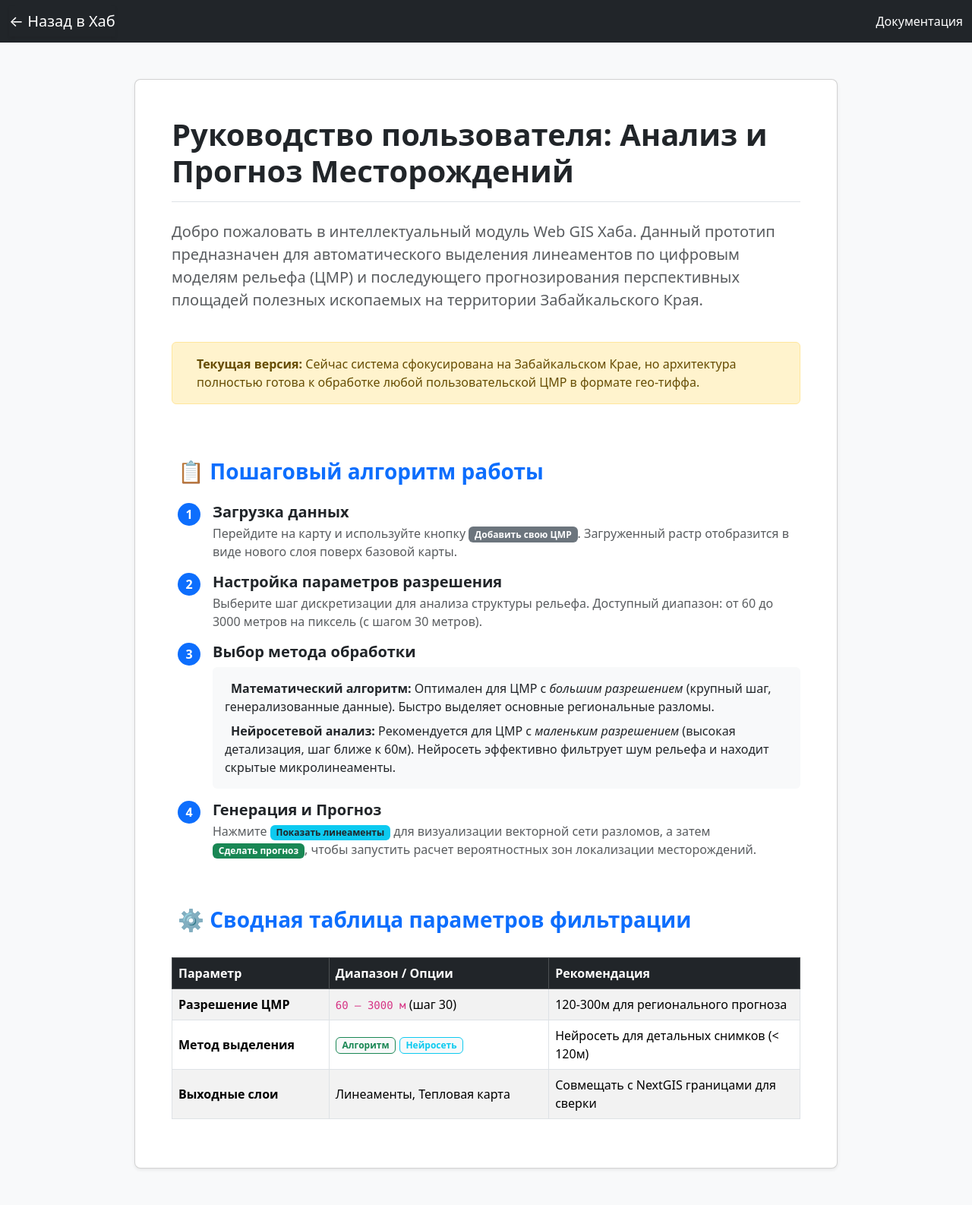
After one commit to Chectus/gisweb, a Flask app: page /docs in a window 1280 px wide. The commit adds this page. Shown: the whole page at 76% size. Run offline with Flask 3, Linux system fonts and the light colour scheme; the visitor is signed in with stand-in values (Sample User, id 1).

Commit message:
добавила docs файл

```diff
--- a/app.py
+++ b/app.py
@@ -41,6 +41,12 @@ def map_page():
         return redirect(url_for('login'))
     return render_template('map.html')
 
+@app.route('/docs')
+def docs():
+    if 'user' not in session:
+        return redirect(url_for('login'))
+    return render_template('docs.html')
+
 @app.route('/logout')
 def logout():
     session.pop('user', None)
--- /dev/null
+++ b/templates/docs.html
@@ -0,0 +1,126 @@
+<!DOCTYPE html>
+<html lang="ru">
+<head>
+    <meta charset="UTF-8">
+    <meta name="viewport" content="width=device-width, initial-scale=1.0">
+    <title>Документация — Web GIS Хаб</title>
+
+    <link href="https://cdn.jsdelivr.net/npm/bootstrap@5.3.3/dist/css/bootstrap.min.css" rel="stylesheet">
+    <link rel="stylesheet" href="https://unpkg.com/leaflet@1.9.4/dist/leaflet.css">
+</head>
+<body class="bg-light">
+
+    <nav class="navbar navbar-dark bg-dark">
+        <div class="container-fluid">
+            <a class="navbar-brand shadow-sm" href="/hub">← Назад в Хаб</a>
+            <span class="navbar-text text-white">Документация</span>
+        </div>
+    </nav>
+
+    <div class="container my-5">
+        <div class="row justify-content-center">
+            <div class="col-lg-10">
+
+                <div class="card shadow-sm p-4 p-md-5 bg-white rounded-3">
+
+                    <h1 class="display-6 fw-bold text-dark border-bottom pb-3 mb-4">
+                        <i class="bi bi-book text-primaryme-2"></i> Руководство пользователя: Анализ и Прогноз Месторождений
+                    </h1>
+
+                    <p class="lead text-muted lh-base">
+                        Добро пожаловать в интеллектуальный модуль Web GIS Хаба. Данный прототип предназначен для автоматического выделения <strong>линеаментов</strong> по цифровым моделям рельефа (ЦМР) и последующего прогнозирования перспективных площадей полезных ископаемых на территории Забайкальского Края.
+                    </p>
+
+                    <div class="alert alert-warning d-flex align-items-center my-4" role="alert">
+                        <i class="bi bi-lightbulb-fill text-warning fs-4 me-3"></i>
+                        <div>
+                            <strong>Текущая версия:</strong> Сейчас система сфокусирована на Забайкальском Крае, но архитектура полностью готова к обработке любой пользовательской ЦМР в формате гео-тиффа.
+                        </div>
+                    </div>
+
+                    <h2 class="h3 text-primary mt-5 mb-4 fw-semibold">
+                        <i class="bi bi-clist-check me-2"></i> 📋 Пошаговый алгоритм работы
+                    </h2>
+
+                    <div class="ps-2">
+                        <div class="d-flex mb-3">
+                            <span class="badge bg-primary fs-6 me-3 d-flex align-items-center justify-content-center" style="width: 30px; height: 30px; border-radius: 50%;">1</span>
+                            <div>
+                                <h5 class="fw-bold mb-1">Загрузка данных</h5>
+                                <p class="text-muted mb-0">Перейдите на карту и используйте кнопку <span class="badge bg-secondary">Добавить свою ЦМР</span>. Загруженный растр отобразится в виде нового слоя поверх базовой карты.</p>
+                            </div>
+                        </div>
+
+                        <div class="d-flex mb-3">
+                            <span class="badge bg-primary fs-6 me-3 d-flex align-items-center justify-content-center" style="width: 30px; height: 30px; border-radius: 50%;">2</span>
+                            <div>
+                                <h5 class="fw-bold mb-1">Настройка параметров разрешения</h5>
+                                <p class="text-muted mb-0">Выберите шаг дискретизации для анализа структуры рельефа. Доступный диапазон: от 60 до 3000 метров на пиксель (с шагом 30 метров).</p>
+                            </div>
+                        </div>
+
+                        <div class="d-flex mb-3">
+                            <span class="badge bg-primary fs-6 me-3 d-flex align-items-center justify-content-center" style="width: 30px; height: 30px; border-radius: 50%;">3</span>
+                            <div>
+                                <h5 class="fw-bold mb-1">Выбор метода обработки</h5>
+                                <div class="card bg-light border-0 p-3 mt-2">
+                                    <ul class="list-unstyled mb-0">
+                                        <li class="mb-2"><i class="bi bi-cpu text-success me-2"></i><strong>Математический алгоритм:</strong> Оптимален для ЦМР с <em>большим разрешением</em> (крупный шаг, генерализованные данные). Быстро выделяет основные региональные разломы.</li>
+                                        <li><i class="bi bi-diagram-3 text-info me-2"></i><strong>Нейросетевой анализ:</strong> Рекомендуется для ЦМР с <em>маленьким разрешением</em> (высокая детализация, шаг ближе к 60м). Нейросеть эффективно фильтрует шум рельефа и находит скрытые микролинеаменты.</li>
+                                    </ul>
+                                </div>
+                            </div>
+                        </div>
+
+                        <div class="d-flex mb-3">
+                            <span class="badge bg-primary fs-6 me-3 d-flex align-items-center justify-content-center" style="width: 30px; height: 30px; border-radius: 50%;">4</span>
+                            <div>
+                                <h5 class="fw-bold mb-1">Генерация и Прогноз</h5>
+                                <p class="text-muted mb-0">Нажмите <span class="badge bg-info text-dark">Показать линеаменты</span> для визуализации векторной сети разломов, а затем <span class="badge bg-success">Сделать прогноз</span>, чтобы запустить расчет вероятностных зон локализации месторождений.</p>
+                            </div>
+                        </div>
+                    </div>
+
+                    <h2 class="h3 text-primary mt-5 mb-4 fw-semibold">
+                        <i class="bi bi-sliders me-2"></i> ⚙️ Сводная таблица параметров фильтрации
+                    </h2>
+
+                    <div class="table-responsive">
+                        <table class="table table-bordered table-striped align-middle mt-2">
+                            <thead class="table-dark">
+                                <tr>
+                                    <th scope="col" style="width: 25%;">Параметр</th>
+                                    <th scope="col" style="width: 35%;">Диапазон / Опции</th>
+                                    <th scope="col" style="width: 40%;">Рекомендация</th>
+                                </tr>
+                            </thead>
+                            <tbody>
+                                <tr>
+                                    <td class="fw-bold">Разрешение ЦМР</td>
+                                    <td><code>60 — 3000 м</code> (шаг 30)</td>
+                                    <td>120-300м для регионального прогноза</td>
+                                </tr>
+                                <tr>
+                                    <td class="fw-bold">Метод выделения</td>
+                                    <td>
+                                        <span class="badge bg-light text-success border border-success">Алгоритм</span>
+                                        <span class="badge bg-light text-info border border-info">Нейросеть</span>
+                                    </td>
+                                    <td>Нейросеть для детальных снимков (&lt; 120м)</td>
+                                </tr>
+                                <tr>
+                                    <td class="fw-bold">Выходные слои</td>
+                                    <td>Линеаменты, Тепловая карта</td>
+                                    <td>Совмещать с NextGIS границами для сверки</td>
+                                </tr>
+                            </tbody>
+                        </table>
+                    </div>
+
+                </div> </div>
+        </div>
+    </div>
+
+    <script src="https://cdn.jsdelivr.net/npm/bootstrap@5.3.3/dist/js/bootstrap.bundle.min.js"></script>
+</body>
+</html>
--- a/templates/hub.html
+++ b/templates/hub.html
@@ -32,7 +32,7 @@
                     <div class="card-body">
                         <h5 class="card-title">Документация лабы</h5>
                         <p class="card-text">Инструкции по работе с геоданными и регламенты загрузки новых слоев.</p>
-                        <a href="#" class="btn btn-secondary disabled">Читать</a>
+                        <a href="/docs" class="btn btn-primary">Читать</a>
                     </div>
                 </div>
             </div>
```
